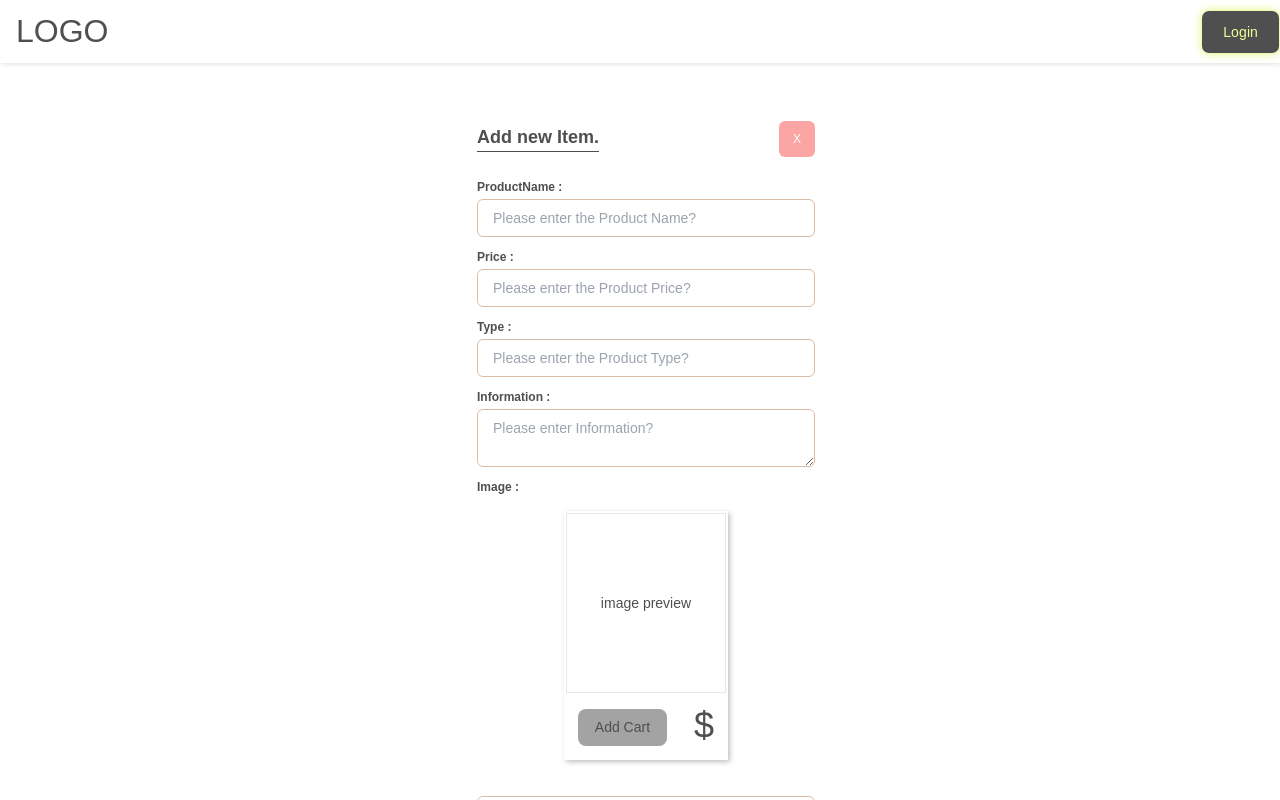
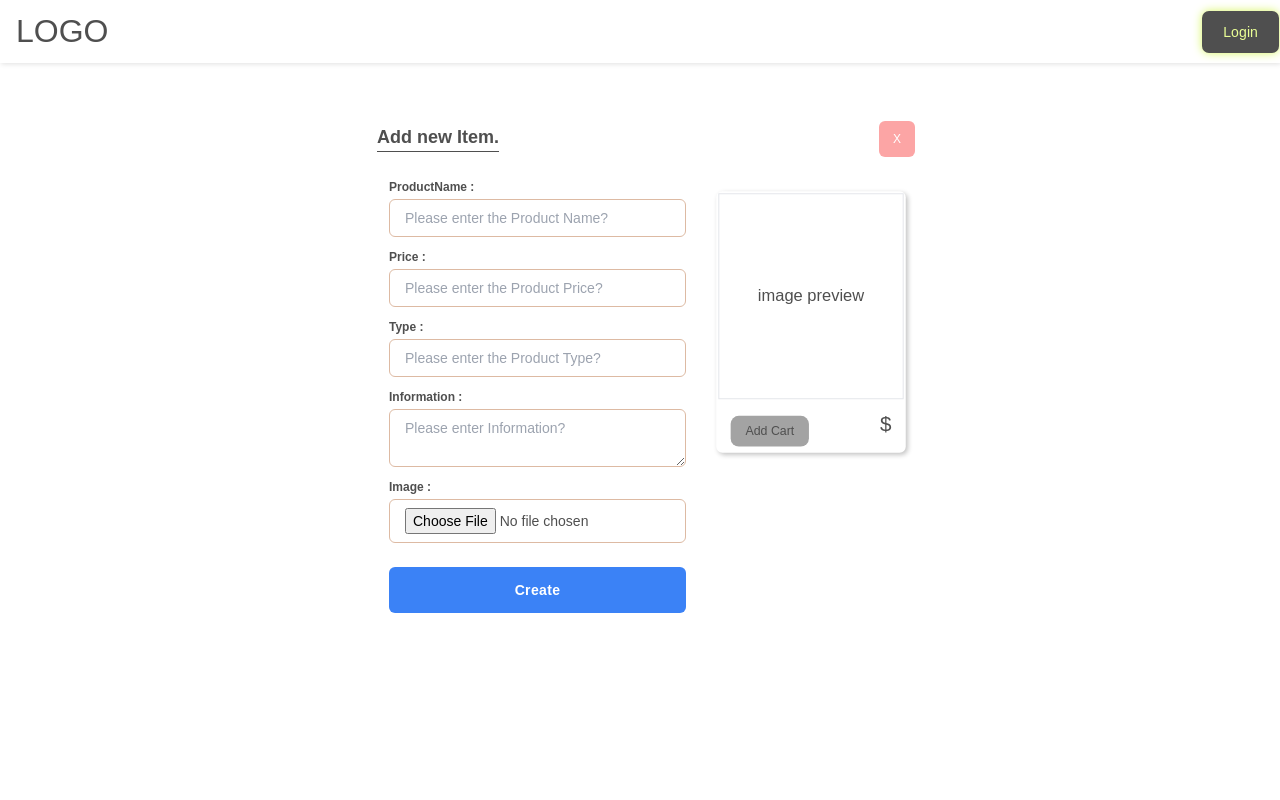
Before and after one commit to HeroPhumiphat/react-redux-toolkit, a React (Vite) app: page /dash/create-product in a window 1280 px wide. Built offline with nearby package versions, Linux system fonts and the light colour scheme.

Commit message:
edit bug class App overflow hidden

```diff
--- a/src/App.jsx
+++ b/src/App.jsx
@@ -67,7 +67,7 @@ export default function App() {
   }
 
   return (
-    <div className='App'>
+    <div className='App overflow-hidden'>
       <div className='relative w-full z-40' ref={boxHeader} style={{ boxShadow: '1px 1px 5px #e0e0e0'}}>
         <Header />
       </div>
--- a/src/components/MessageAlert.jsx
+++ b/src/components/MessageAlert.jsx
@@ -37,8 +37,8 @@ export default function MessageAlert() {
             msg?.alert.toLowerCase() === 'success'
               ? 'alert relative mb-3 bg-green-200 rounded-md pl-5 py-3 pr-10 text-sm z-50'
               : msg?.alert.toLowerCase() === 'warning'
-                ? 'alert relative mb-3 bg-amber-200 rounded-md px-5 py-3 pr-8 text-sm z-50'
-                : 'alert relative mb-3 bg-red-200 rounded-md px-5 py-3 pr-8 text-sm z-50'
+                ? 'alert relative mb-3 bg-amber-200 rounded-md px-5 py-3 pr-10 text-sm z-50'
+                : 'alert relative mb-3 bg-red-200 rounded-md px-5 py-3 pr-10 text-sm z-50'
           } key={+key} ref={boxAlert}>
             <p className=''><span className='font-bold mr-2'>{msg?.alert}!,</span>{msg?.message}</p>
             <button className='absolute right-2 bg-red-300 border-none top-2.5 text-xs py-1 px-2 hover:bg-red-400' onClick={() => onClickBtnCloseMessageAlert(key)}>X</button>
--- a/src/components/dash/CreateProduct.jsx
+++ b/src/components/dash/CreateProduct.jsx
@@ -24,17 +24,16 @@ export default function CreateProduct() {
     dispatch(addDashEditProduct(''))
   }
 
-  React.useEffect(() => {
-    console.log(products.length, products[products.length - 1])
-  })
-
   const onSubmitForm = (event) => {
     event.preventDefault()
 
     let doc = { name, price, type, information, image }
     console.log(doc)
     dispatch(addProduct(doc))
-    // navigate('/dash/manage-product')
+
+    let message = { alert: 'Success', message: `You have successfully added a new product named "${name}".`}
+    dispatch(addMessage(message))
+    navigate('/dash/manage-product')
   }
 
   const onChangeInputFile = (event) => {
@@ -47,12 +46,13 @@ export default function CreateProduct() {
 
   return (
     <div className='px-5 py-3 flex justify-center items-center w-full pt-12'>
-      <div className='w-[350px] pl-3'>
+      <div className='w-[350px] md:w-[550px] pl-3'>
         <div className='relative'>
           <p className='text-lg font-bold underline underline-offset-8 mb-7'>Add new Item.</p>
           <button className='absolute right-0 -top-0.5 bg-red-300 hover:bg-red-400 border-none text-white py-2.5 text-xs px-3.5 rounded-md' onClick={onClickClose}>X</button>
         </div>
         <form ref={form} onSubmit={onSubmitForm} >
+          <div className='flex justify-between px-3'>
             <div className='flex flex-col text-sm'>
               <label htmlFor="name" className='text-xs font-bold'>ProductName : </label>
               <input type="text" id='name' className='rounded-md mt-1 mb-3' onChange={(e) => setName(e.target.value)} placeholder='Please enter the Product Name?' required />
@@ -63,7 +63,7 @@ export default function CreateProduct() {
               <label htmlFor="information" className='text-xs font-bold'>Information : </label>
               <textarea type="text" id='information' className='rounded-md mt-1 mb-3' onChange={(e) => setInformation(e.target.value)} placeholder='Please enter Information?' required />
               <label htmlFor="information" className='text-xs font-bold'>Image : </label>
-            <div className='conta mx-auto mt-4'>
+              <div className='conta mx-auto mt-4 md:hidden'>
                 <div className='boxCard mb-8 cursor-pointerrounded-md p-0.5' style={{boxShadow: '2px 2px 5px #c1c1c1'}}>
                   {
                     image === ''
@@ -88,6 +88,27 @@ export default function CreateProduct() {
                   : <button className='tracking-wide font-bold bg-blue-500 hover:bg-blue-600 text-white mt-3 py-3 rounded-md'>Create</button>
               }
             </div>
+            <div className='hidden md:block'>
+              <div className='mx-auto mt-4'>
+                <div className='boxCard mb-8 cursor-pointer rounded-md p-0.5' style={{boxShadow: '2px 2px 5px #c1c1c1'}}>
+                  {
+                    image === ''
+                      ? <div className='w-[180px] h-[200px] flex justify-center items-center border'>
+                          <p>image preview</p>
+                        </div>
+                      : <div className='w-[180px] h-[200px] rounded-md cursor-pointer' style={{backgroundImage: `url(${URL?.createObjectURL(image)})`, backgroundSize: 'cover', backgroundPosition: 'center', backgroundRepeat: 'no-repeat'}}></div>
+                  }
+                  <div className='relative pb-1 pt-1 cursor-default'>
+                    <div className='w-full text-start pl-1 md:pl-3'>
+                      <p className='my-1 text-sm'>{name}</p>
+                      <button className='btnAddCart cursor-pointer border-none hover:text-lime-300 mt-2 text-xs' disabled>Add Cart</button>
+                    </div>
+                    <p className='absolute right-3 bottom-1 md:bottom-3 text-xl'>${price}</p>
+                  </div>
+                </div>
+              </div>
+            </div>
+          </div>
         </form>
       </div>
     </div>
--- a/src/components/dash/ManageProduct.jsx
+++ b/src/components/dash/ManageProduct.jsx
@@ -62,9 +62,10 @@ export default function ManageProduct() {
                 <thead>
                   <tr className='uppercase text-xs'>
                     <th className='px-2'>count</th>
-                    <th className='px-2 text-start'>name</th>
-                    <th className='px-2 text-start'>email</th>
-                    <th className='px-2 text-start'>password</th>
+                    <th className='px-2'>image</th>
+                    <th className='px-2 text-center'>name</th>
+                    <th className='px-2 text-center'>type</th>
+                    <th className='px-2 text-center'>price</th>
                     <th className='px-2'>action</th>
                   </tr>
                 </thead>
@@ -73,9 +74,18 @@ export default function ManageProduct() {
                     doc.map((product, key) => (
                       <tr key={+key}>
                         <th className='py-2 border-b px-2 text-center'>{key + 1}</th>
-                        <td className='py-2 border-b px-2 text-start'>{product.name}</td>
-                        <td className='py-2 border-b px-2 text-start'>{product.email}</td>
-                        <td className='py-2 border-b px-2 text-start'>{product.password}</td>
+                        <td className='py-2 border-b px-2'>
+                          <div className='w-[150px] h-[160px] rounded-sm mx-auto' style={{backgroundImage: typeof product.image === 'string' ? `url(${product?.image})` : `url(${URL?.createObjectURL(product?.image)})`, backgroundSize: 'cover', backgroundPosition: 'center', backgroundRepeat: 'no-repeat'}}></div>
+                        </td>
+                        <td className='py-2 border-b px-2 text-center'>
+                          {
+                              product.name?.length > 15
+                                ? <p>{product.name.substr(0, 15)}...</p>
+                                : <p>{product.name}</p>
+                          }
+                        </td>
+                        <td className='py-2 border-b px-2 text-center'>{product.type}</td>
+                        <td className='py-2 border-b px-2 text-center'>{product.price}</td>
                         <td className='py-2 border-b px-2 text-center'>
                           <Link to='/dash/create-user' className='text-xs py-2 px-3 rounded-sm mx-0.5 bg-amber-400 font-bold' onClick={() => onClickEditUser(product)}>Edit</Link>
                           <button className='text-xs py-1.5 mx-0.5 bg-red-400 font-bold rounded-sm' onClick={() =>  onClickDelUser(key, product.name)}>Del</button>
```
Lines whose indentation alone changed are shown as unchanged.
